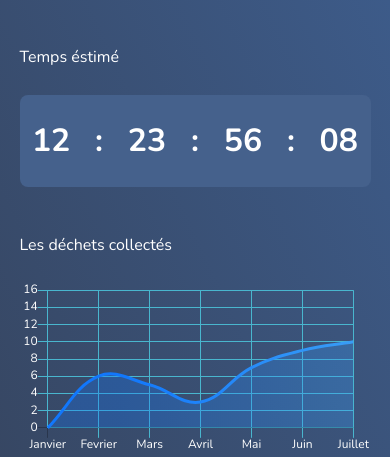
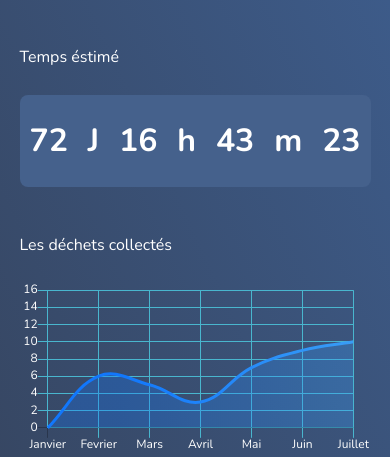
Before and after one commit to Doriantaing/space_dust, a PHP site: page /user/index.html in a window 390 px wide. Shown: the part 158-615 px from the top of the page. Run offline with PHP 8.4, Linux system fonts and the light colour scheme; some libraries are stand-ins or nearby versions.

Commit message:
user mobile done

```diff
--- /dev/null
+++ b/assets/js/countdown.js
@@ -0,0 +1,21 @@
+var day = document.querySelector(".suivi__estimatedTime-day");
+var hour = document.querySelector(".suivi__estimatedTime-hour");
+var minute = document.querySelector(".suivi__estimatedTime-minute");
+var second = document.querySelector(".suivi__estimatedTime-second");
+
+var countDownDate = new Date("Sep 5, 2018 15:37:25").getTime();
+
+var x = setInterval(function() {
+  var now = new Date().getTime();
+  var distance = countDownDate - now;
+
+  var days = Math.floor(distance / (1000 * 60 * 60 * 24));
+  var hours = Math.floor((distance % (1000 * 60 * 60 * 24)) / (1000 * 60 * 60));
+  var minutes = Math.floor((distance % (1000 * 60 * 60)) / (1000 * 60));
+  var seconds = Math.floor((distance % (1000 * 60)) / 1000);
+
+  day.innerHTML = days;
+  hour.innerHTML = hours;
+  minute.innerHTML = minutes;
+  second.innerHTML = seconds;
+}, 1000);
--- a/assets/styles/css/styles.css
+++ b/assets/styles/css/styles.css
@@ -351,6 +351,7 @@ table {
       font-weight: 100;
       width: 60%; }
   .profil input[type="submit"] {
+    border: 1px solid #49B6CE;
     background: #FFF;
     width: 100px;
     border-radius: 50px;
--- a/assets/styles/scss/components/_profil.scss
+++ b/assets/styles/scss/components/_profil.scss
@@ -49,6 +49,7 @@
     }
   }
   input[type="submit"]{
+    border: 1px solid $light-blue;
     background: #FFF;
     width: 100px;
     border-radius: 50px;
--- a/user/index.html
+++ b/user/index.html
@@ -44,13 +44,13 @@
         <h3 class="suivi__title userTitle">Temps éstimé</h3>
 
         <div class="suivi__estimatedTime">
-          <span class="suivi__estimatedTime-hours">12</span>
-          <span class="suivi__estimatedTime-separed">:</span>
-          <span class="suivi__estimatedTime-minutes">23</span>
-          <span class="suivi__estimatedTime-separed">:</span>
-          <span class="suivi__estimatedTime-seconds">56</span>
-          <span class="suivi__estimatedTime-separed">:</span>
-          <span class="suivi__estimatedTime-millems">08</span>
+          <span class="suivi__estimatedTime-day"></span>
+          <span class="suivi__estimatedTime-separed">J</span>
+          <span class="suivi__estimatedTime-hour"></span>
+          <span class="suivi__estimatedTime-separed">h</span>
+          <span class="suivi__estimatedTime-minute"></span>
+          <span class="suivi__estimatedTime-separed">m</span>
+          <span class="suivi__estimatedTime-second"></span>
 
         </div>
 
@@ -160,7 +160,7 @@
       </div>
     </section>
   </div>
-
+  <script src="../assets/js/countdown.js"></script>
   <script src="../assets/js/charts.js"></script>
   <script src="../assets/js/index.js"></script>
   <script src="../assets/js/swipe.js"></script>
```
Also changed, not shown: 1 other file.
